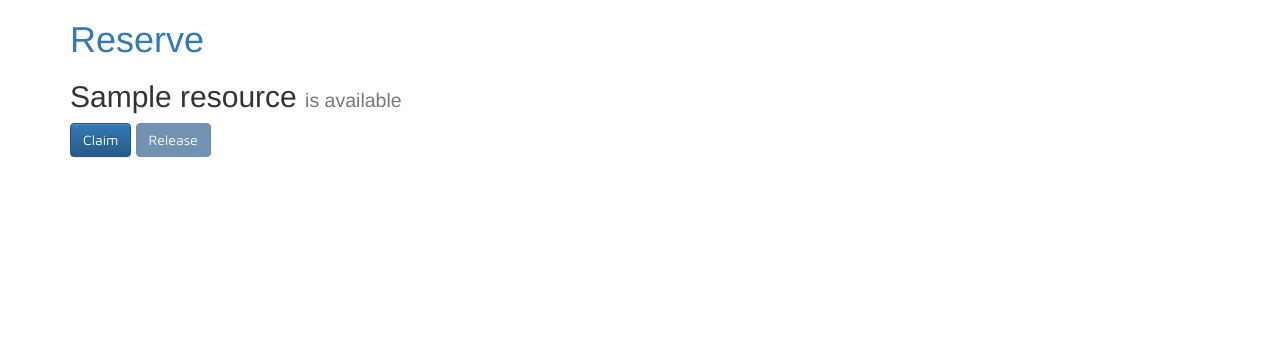
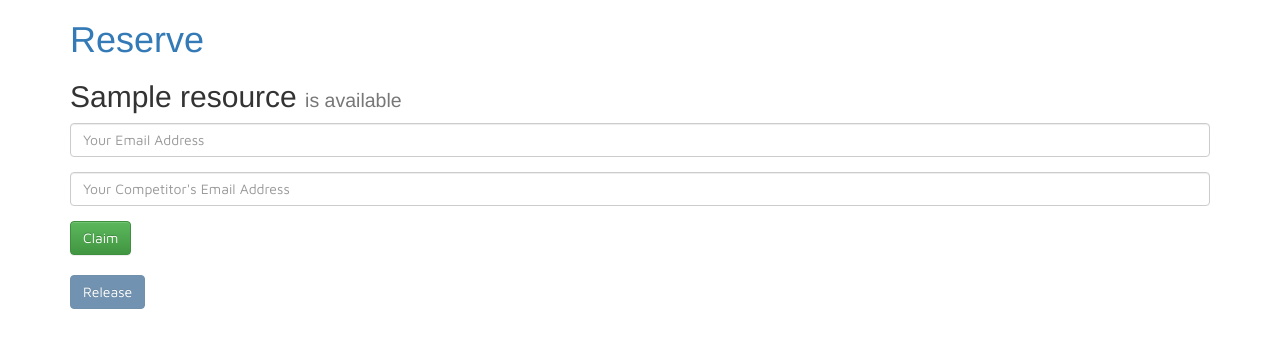
Before and after one commit to alykhank/reserve, a Django app: page /1/ in a window 1280 px wide. Shown: the top 348 px of the page. Run offline with Django 3.2, Linux system fonts and the light colour scheme; tables that the repository leaves empty hold one stand-in row (values such as "Sample post"); some libraries are stand-ins or nearby versions; some web fonts are replaced.

Commit message:
Create form to claim resource with competitor

```diff
--- a/claim/templates/claim/detail.html
+++ b/claim/templates/claim/detail.html
@@ -2,6 +2,20 @@
 
 {% block content %}
 	<h2>{{ resource.name }} <small>{% if resource.available %}is available{% else %}is unavailable{% endif %}</small></h2>
-	<a type="button" href="{% url 'claim:claim' resource.id %}" class="btn btn-primary {% if not resource.available %}disabled{% endif %}">Claim</a>
+	<form action="{% url 'claim:claim' resource.id %}" method="post" role="form">
+		{% csrf_token %}
+		<fieldset>
+			<div class="form-group">
+				<label for="userEmailAddress" class="sr-only">Email</label>
+				<input type="email" name="userEmailAddress" placeholder="Your Email Address" id="userEmailAddress" class="form-control" required {% if not resource.available %}disabled{% endif %}>
+			</div>
+			<div class="form-group">
+				<label for="friendEmailAddress" class="sr-only">Email</label>
+				<input type="email" name="friendEmailAddress" placeholder="Your Competitor's Email Address" id="friendEmailAddress" class="form-control" required {% if not resource.available %}disabled{% endif %}>
+			</div>
+			<button type="submit" title="Claim" class="btn btn-success {% if not resource.available %}disabled{% endif %}">Claim</button>
+		</fieldset>
+	</form>
+	<br>
 	<a type="button" href="{% url 'claim:release' resource.id %}" class="btn btn-primary {% if resource.available %}disabled{% endif %}">Release</a>
 {% endblock content %}
--- a/claim/views.py
+++ b/claim/views.py
@@ -4,6 +4,8 @@ from django.http import HttpResponseRedirect
 from django.core.urlresolvers import reverse
 from django.views import generic
 from django.contrib import messages
+from django.core.mail import send_mail
+from django.conf import settings
 
 from claim.models import Resource
 
@@ -17,10 +19,13 @@ class DetailView(generic.DetailView):
 
 def claim(request, pk):
 	resource = get_object_or_404(Resource, pk=pk)
+	userEmail = request.POST.get('userEmailAddress')
+	friendEmail = request.POST.get('friendEmailAddress')
 	if resource.available:
 		resource.available = False
 		resource.reservationTime = timezone.now()
 		resource.save()
+		send_mail('[Reserve] ' + resource.name + ' Claimed', 'A match between ' + userEmail + ' and ' + friendEmail + ' will now commence.', settings.SERVER_EMAIL, [userEmail, friendEmail], fail_silently=False)
 	else:
 		messages.error(request, 'Resource is unavailable.')
 	return HttpResponseRedirect(reverse('claim:index'))
```
